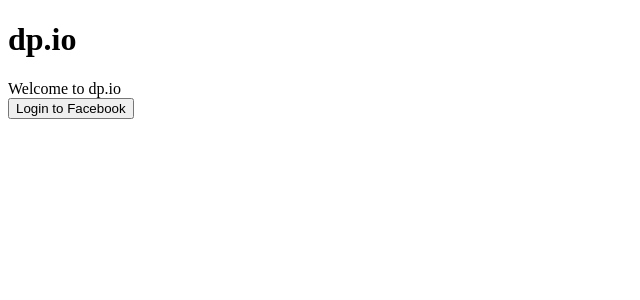
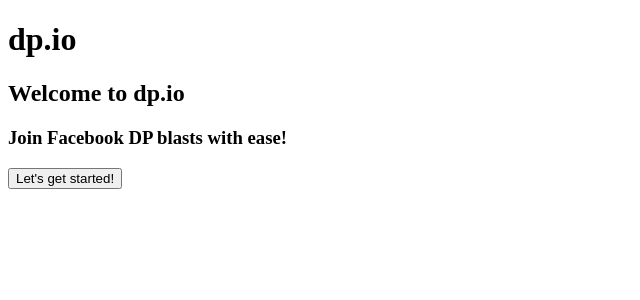
Before and after one commit to eyronjuude/dp.io, a SvelteKit app: page / in a window 1280 px wide. Shown: the top 300 px of the page, without its empty margins (0-640 px from the left). Built offline with nearby package versions, Linux system fonts and the light colour scheme.

Commit message:
style: enhance landing page headings

```diff
--- a/src/routes/+page.svelte
+++ b/src/routes/+page.svelte
@@ -1,3 +1,4 @@
-Welcome to dp.io <br />
+<h2>Welcome to dp.io</h2>
+<h3>Join Facebook DP blasts with ease!</h3>
 
-<input type="button" id="start" value="Login to Facebook" />
+<input type="button" id="start" value="Let's get started!" />
```
